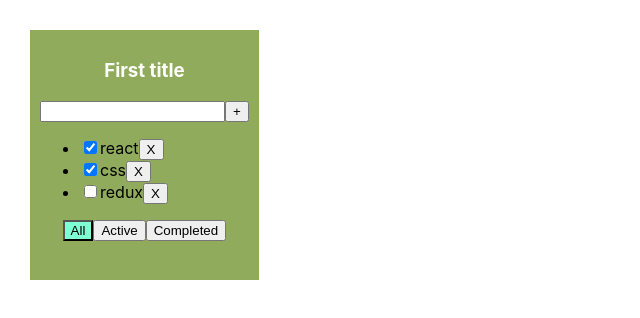
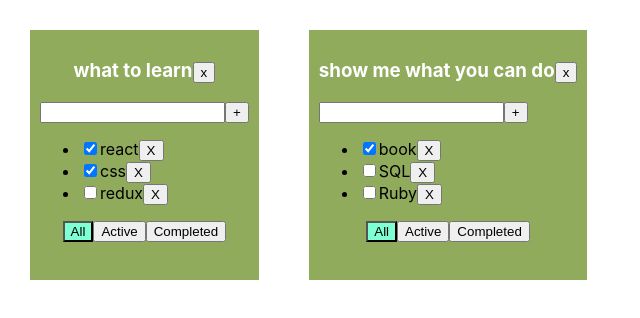
Before and after one commit to limitlesscreator/todoList, a React (Create React App) app: page / in a window 1280 px wide. Shown: the top 318 px of the page, without its empty margins (0-640 px from the left). Built offline with nearby package versions, Linux system fonts and the light colour scheme.

Commit message:
finished stage 5 with typeScript, (reiteration knowledges)

```diff
--- a/src/App.tsx
+++ b/src/App.tsx
@@ -4,56 +4,96 @@ import {v1} from "uuid";
 import {TasksType, Todolist} from "./Todolist";
 
 export type FilterValuesType = 'all' | 'completed' | 'active'
+export type TodolistType = {
+    id: string
+    title: string
+    filter: FilterValuesType
+}
+
+function App() {
 
 
-function App() {
-    let [tasks, setTasks] = useState<Array<TasksType>>([
-        {id: v1(), title: 'react', active: true},
-        {id: v1(), title: 'css', active: true},
-        {id: v1(), title: 'redux', active: false},
-    ])
-    let [filter, setFilter] = useState<FilterValuesType>('all')
-
-    const removeTasks = (id: string) => {
-        tasks = tasks.filter(t => t.id !== id)
-        setTasks(tasks)
+    const removeTasks = (id: string, todolistId: string) => {
+        let tasks = tasksObj[todolistId]
+        let filteredTasks = tasks.filter(t => t.id !== id)
+        tasksObj[todolistId] = filteredTasks
+        setTasks({...tasksObj})
     }
-    const changeFilter = (valueFilter: FilterValuesType) => {
-        setFilter(valueFilter)
+    const addTask = (title: string, todolistId: string) => {
+        let newTask = {id: v1(), title: title, active: false}
+        let tasks = tasksObj[todolistId]
+        let newTasks = [newTask, ...tasks]
+        tasksObj[todolistId] = newTasks
+        setTasks({...tasksObj})
     }
-    const addTask = (title: string) => {
-        let newTask = {id: v1(), title: title, active: false}
-        let newTasks = [newTask, ...tasks]
-        setTasks(newTasks)
-    }
-    const changeStatusTask = (taskId: string, status: boolean) => {
-        console.log(`want to change to ${status}`)
+    const changeStatusTask = (taskId: string, status: boolean,todolistId: string) => {
+        let tasks = tasksObj[todolistId]
         let task = tasks.find(t => t.id === taskId)
         if (task) {
             task.active = status
+            setTasks({...tasksObj})
         }
-        setTasks([...tasks])
     }
 
-    let filteredTasks = tasks
+    const changeFilter = (valueFilter: FilterValuesType, todolistId: string) => {
+        let todolist = todolists.find(tl => tl.id === todolistId)
+        if (todolist) {
+            todolist.filter = valueFilter
+            setTodolists([...todolists])
+        }
+    }
 
-    if (filter === 'completed') {
+    let todolistId1 = v1()
+    let todolistId2 = v1()
+
+    let [todolists, setTodolists] = useState<Array<TodolistType>>([
+        {id: todolistId1, title: 'what to learn', filter: 'all'},
+        {id: todolistId2, title: 'show me what you can do', filter: 'all'},
+    ])
+    let removeTodolist = (todolistId: string) => {
+        let filteredTodolist = todolists.filter(tl => tl.id !== todolistId)
+        setTodolists(filteredTodolist)
+
+        delete tasksObj[todolistId]
+        setTasks({...tasksObj})
+    }
+    let [tasksObj, setTasks    ] = useState({
+        [todolistId1]: [
+            {id: v1(), title: 'react', active: true},
+            {id: v1(), title: 'css', active: true},
+            {id: v1(), title: 'redux', active: false},],
+        [todolistId2]: [
+            {id: v1(), title: 'book', active: true},
+            {id: v1(), title: 'SQL', active: false},
+            {id: v1(), title: 'Ruby', active: false},]
+    })
+    return (
+        <div className="App">
+            {todolists.map(tl => {
+                let filteredTasks = tasksObj[tl.id]
+
+                if (tl.filter === 'completed') {
+
                     filteredTasks = filteredTasks.filter(t => t.active === true)
                 }
-    if (filter === 'active') {
+                if (tl.filter === 'active') {
                     filteredTasks = filteredTasks.filter(t => t.active === false)
                 }
-
                 return (
-        <div className="App">
-            <Todolist title={"First title"}
+                    <Todolist
+                        key={tl.id}
+                        id={tl.id}
+                        title={tl.title}
                         tasks={filteredTasks}
                         removeTasks={removeTasks}
                         changeFilter={changeFilter}
                         addTask={addTask}
                         changeStatusTask={changeStatusTask}
-                      filter={filter}
+                        filter={tl.filter}
+                        removeTodolist={removeTodolist}
                     />
+                )
+            })}
         </div>
     );
 }
--- a/src/Todolist.tsx
+++ b/src/Todolist.tsx
@@ -9,13 +9,15 @@ export type TasksType = {
 }
 
 type PropsType = {
+    id: string
     title: string
     tasks: Array<TasksType>
-    removeTasks: (id: string) => void
-    changeFilter: (valueFilter: FilterValuesType) => void
-    addTask: (title: string) => void
-    changeStatusTask: (taskId: string, status: boolean) => void
+    removeTasks: (id: string,todolistId: string) => void
+    changeFilter: (valueFilter: FilterValuesType, todolistId : string) => void
+    addTask: (title: string,todolistId: string) => void
+    changeStatusTask: (taskId: string, status: boolean,todolistId: string) => void
     filter: FilterValuesType
+    removeTodolist: (todolistId: string) => void
 }
 
 export function Todolist(props: PropsType) {
@@ -32,7 +34,7 @@ export function Todolist(props: PropsType) {
                 setError('error');
                 return
             }
-            props.addTask(newTaskTitle);
+            props.addTask(newTaskTitle,props.id);
             setNewTaskTitle('')
         }
     }
@@ -42,16 +44,19 @@ export function Todolist(props: PropsType) {
             return
         } else setError('')
 
-        props.addTask(newTaskTitle);
+        props.addTask(newTaskTitle,props.id);
         setNewTaskTitle('')
     }
-    const onAllClickHandler = () => props.changeFilter('all')
-    const onActiveClickHandler = () => props.changeFilter('active')
-    const onCompletedClickHandler = () => props.changeFilter('completed')
+    const onAllClickHandler = () => props.changeFilter('all',props.id)
+    const onActiveClickHandler = () => props.changeFilter('active',props.id)
+    const onCompletedClickHandler = () => props.changeFilter('completed',props.id)
+    const removeTodolist = () => {
+        props.removeTodolist(props.id)
+    }
 
     return (
         <div className={s.todolist}>
-            <h3>{props.title}</h3>
+            <h3>{props.title}<button onClick={removeTodolist}>x</button></h3>
             <div>
                 <input
                     className={error ? s.error : ''}
@@ -61,16 +66,15 @@ export function Todolist(props: PropsType) {
                     onKeyPress={onKeyPressHandler}/>
                 <button onClick={addTask}>+</button>
                 {error && <div className={s.errorText}>Title is required</div>}
-
             </div>
             <ul>
                 {props.tasks.map(t => {
                     const onRemoveHandler = () => {
-                        props.removeTasks(t.id)
+                        props.removeTasks(t.id,props.id)
                     }
                     const changeStatus = (e: ChangeEvent<HTMLInputElement>) => {
                         console.log('want to change' + t.id + e.currentTarget.checked)
-                        props.changeStatusTask(t.id, e.currentTarget.checked)
+                        props.changeStatusTask(t.id, e.currentTarget.checked,props.id)
                     }
 
                     return <li key={t.id}><input type="checkbox" checked={t.active} onChange={changeStatus}/>
```
Lines whose indentation alone changed are shown as unchanged.
